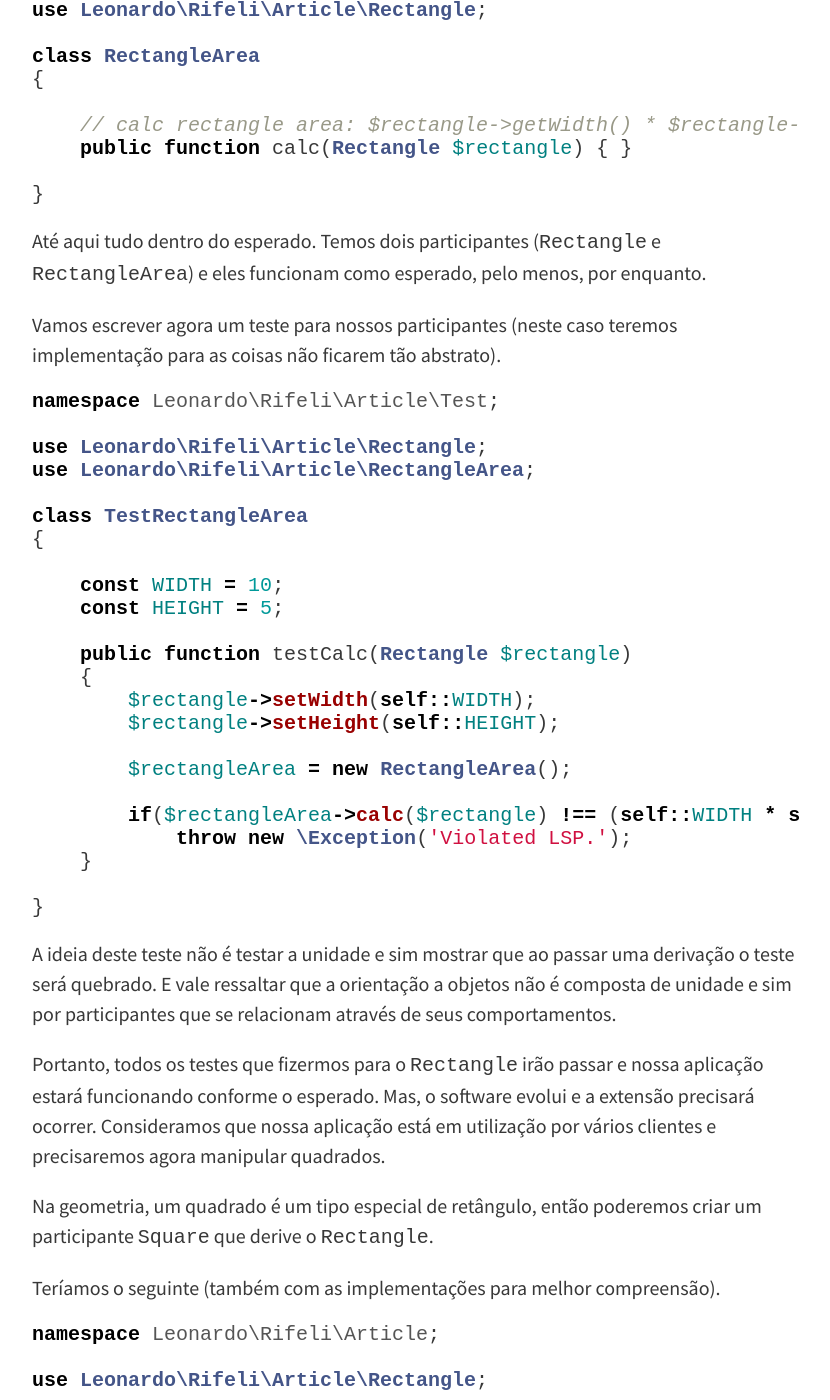
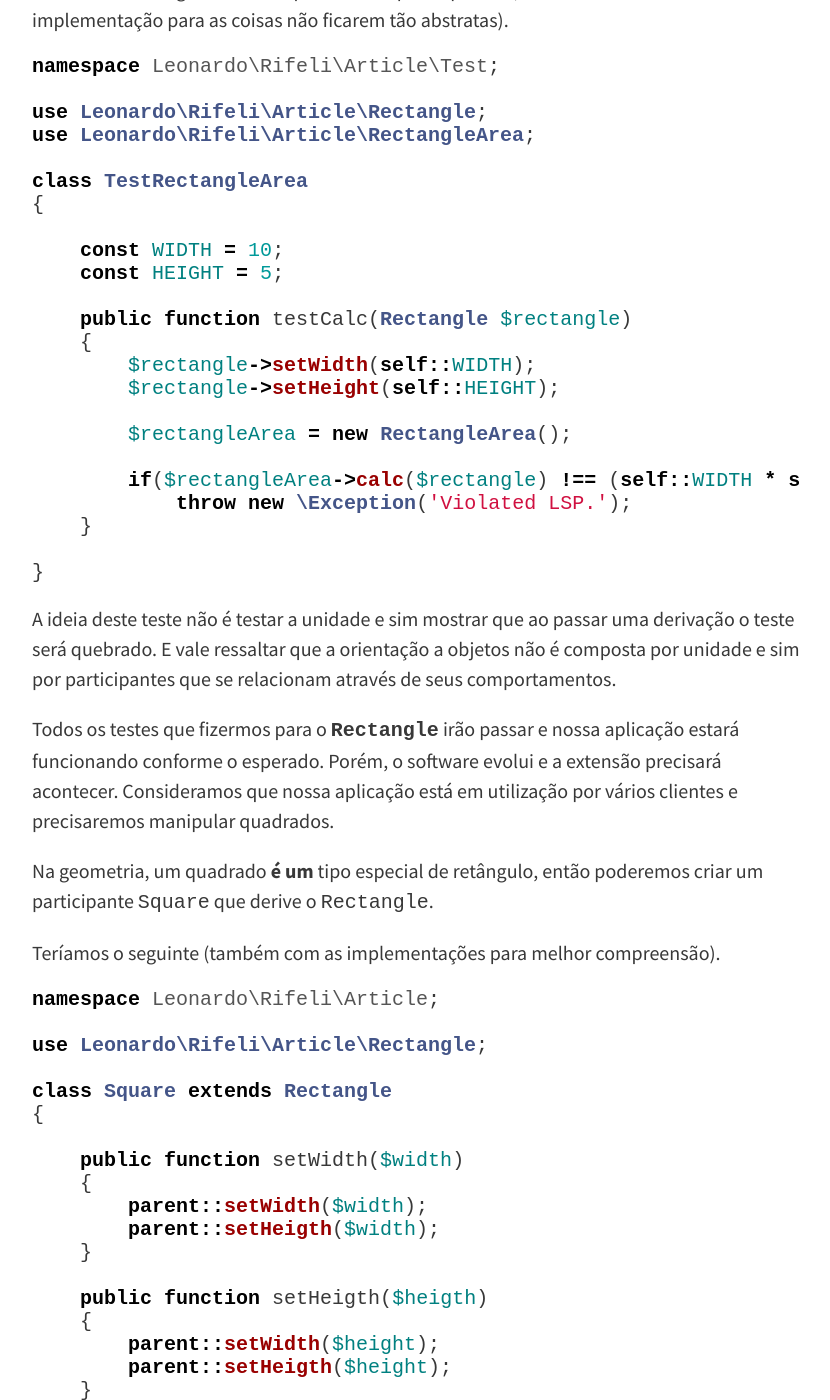
Before and after one commit to leonardorifeli/leonardorifeli-website, a Jekyll site: the page built from _posts/2017-12-30-principios-solid-lsp-e-sopa-de-letrinhas.md, in a window 1280 px wide and 1400 px high, scrolled down 2882 px. Shown: the whole window, without its empty margins (224-1054 px from the left). Built offline with Jekyll 4.4.1, drawn with Linux system fonts in a browser that asks for light colours; nearby versions of some CDN libraries; comment, search, counter and statistics services are not loaded; some of the changed text lies outside the part shown.

Commit message:
Fix article

````diff
--- a/_posts/2017-12-30-principios-solid-lsp-e-sopa-de-letrinhas.md
+++ b/_posts/2017-12-30-principios-solid-lsp-e-sopa-de-letrinhas.md
@@ -38,11 +36,11 @@
 
 Seguindo o mesmo padrão do primeiro e segundo post, os exemplos (com exceções de alguns participantes) serão exibidos somente com as assinaturas, para reforçar a ideia que Uncle Bob traz, de que a implementação dos métodos é irrelevante para a análise. Somente com as assinaturas, conseguimos perceber se existe (ou não) a violação do princípio.
 
-Neste post, usaremos o clássico exemplo do `quadrado` e do `retângulo`.
+Usaremos o clássico exemplo do `quadrado` e do `retângulo`.
 
 #### Exemplo do quadrado e retângulo
 
-No participante abaixo, temos a classe `Rectangle` e ela compõe as propriedades de um retângulo, sendo `width` (largura) e `height` (altura).
+No participante abaixo, temos a classe **`Rectangle`** e ela compõe as propriedades `width` (largura) e `height` (altura).
 
 ```php
 namespace Leonardo\Rifeli\Article;
@@ -77,9 +75,9 @@
 }
 ```
 
-Até aqui tudo dentro do esperado. Temos dois participantes (`Rectangle` e `RectangleArea`) e eles funcionam como esperado, pelo menos, por enquanto.
+Até aqui tudo dentro do esperado. Temos dois participantes (**`Rectangle`** e **`RectangleArea`**) e eles funcionam como esperado, pelo menos por enquanto.
 
-Vamos escrever agora um teste para nossos participantes (neste caso teremos implementação para as coisas não ficarem tão abstrato).
+Vamos escrever agora um teste para nossos participantes (neste caso teremos implementação para as coisas não ficarem tão abstratas).
 
 ```php
 namespace Leonardo\Rifeli\Article\Test;
@@ -107,11 +105,11 @@
 }
 ```
 
-A ideia deste teste não é testar a unidade e sim mostrar que ao passar uma derivação o teste será quebrado. E vale ressaltar que a orientação a objetos não é composta de unidade e sim por participantes que se relacionam através de seus comportamentos.
+A ideia deste teste não é testar a unidade e sim mostrar que ao passar uma derivação o teste será quebrado. E vale ressaltar que a orientação a objetos não é composta por unidade e sim por participantes que se relacionam através de seus comportamentos.
 
-Portanto, todos os testes que fizermos para o `Rectangle` irão passar e nossa aplicação estará funcionando conforme o esperado. Mas, o software evolui e a extensão precisará ocorrer. Consideramos que nossa aplicação está em utilização por vários clientes e precisaremos agora manipular quadrados.
+Todos os testes que fizermos para o **`Rectangle`** irão passar e nossa aplicação estará funcionando conforme o esperado. Porém, o software evolui e a extensão precisará acontecer. Consideramos que nossa aplicação está em utilização por vários clientes e precisaremos manipular quadrados.
 
-Na geometria, um quadrado é um tipo especial de retângulo, então poderemos criar um participante `Square` que derive o `Rectangle`.
+Na geometria, um quadrado **é um** tipo especial de retângulo, então poderemos criar um participante `Square` que derive o `Rectangle`.
 
 Teríamos o seguinte (também com as implementações para melhor compreensão).
 
````
Also changed, not shown: other parts of _posts/2017-12-30-principios-solid-lsp-e-sopa-de-letrinhas.md (+6 -8 lines).
